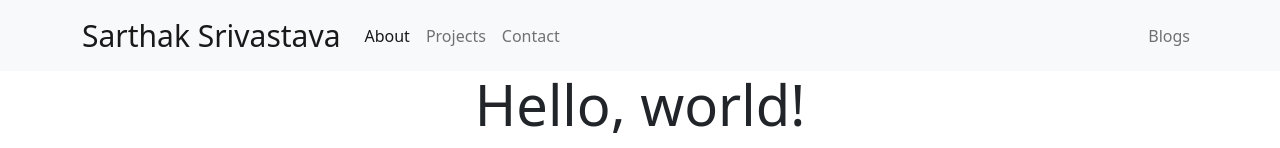
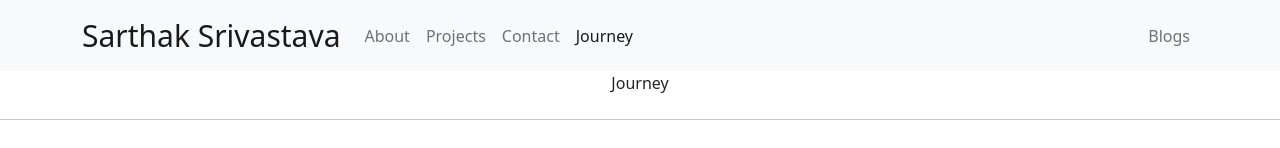
Before and after one commit to Sarthakbunny/React-Web-Portfolio, a React (Create React App) app: page /journey in a window 1280 px wide. Before the commit this address led to /. Shown: the top 148 px of the page. Built offline with nearby package versions, Linux system fonts and the light colour scheme.

Commit message:
Added Journey component

```diff
--- a/src/App.js
+++ b/src/App.js
@@ -6,6 +6,7 @@ import Projects from './Components/Projects';
 import Contact from './Components/Contact';
 import About from './Components/About';
 import Footer from './Components/Footer';
+import Journey from './Components/Journey';
 
 function App() {
   return (
@@ -15,6 +16,7 @@ function App() {
         <Route exact path="/blogs" element={<MicroBlogs />} />
         <Route exact path="/projects" element={<Projects />} />
         <Route exact path="/contact" element={<Contact />} />
+        <Route exact path="/journey" element={<Journey />} />
         <Route exact path="/" element={<About />} />
         <Route path="*" element={<Navigate to="/" />} />
       </Routes>
--- a/src/Components/Header.js
+++ b/src/Components/Header.js
@@ -17,6 +17,9 @@ function Header() {
                 setActiveIndex(2);
                 break;
             case 'blogs':
+                setActiveIndex(4);
+                break;
+            case 'journey':
                 setActiveIndex(3);
                 break;
             default:
@@ -35,9 +38,10 @@ function Header() {
                         <Nav.Link active={activeIndex === 0} href="/">About</Nav.Link>
                         <Nav.Link active={activeIndex === 1} href="/projects">Projects</Nav.Link>
                         <Nav.Link active={activeIndex === 2} href="/contact">Contact</Nav.Link>
+                        <Nav.Link active={activeIndex === 3} href="/journey">Journey</Nav.Link>
                     </Nav>
                     <Nav>
-                        <Nav.Link active={activeIndex === 3} href="/blogs">Blogs</Nav.Link>
+                        <Nav.Link active={activeIndex === 4} href="/blogs">Blogs</Nav.Link>
                     </Nav>
                 </Navbar.Collapse>
             </Container>
--- /dev/null
+++ b/src/Components/Journey.js
@@ -0,0 +1,20 @@
+import React from 'react'
+/* array of object
+{
+    year:
+    title:
+    description:
+    company:
+    location;
+}
+sorted in ascending order of month/year
+display in a linked-list format top to bottom
+tooltip when hover displaying JourneyTile compnent left right alternatively
+*/
+function Journey() {
+  return (
+    <div>Journey</div>
+  )
+}
+
+export default Journey
```
